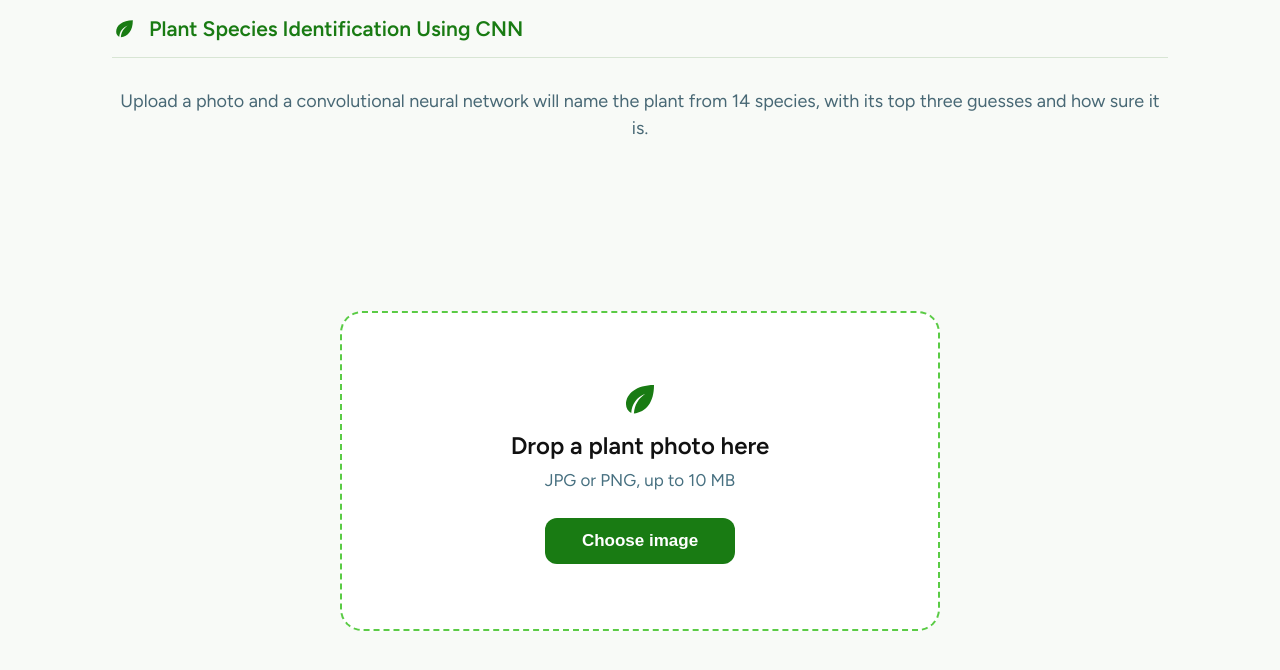
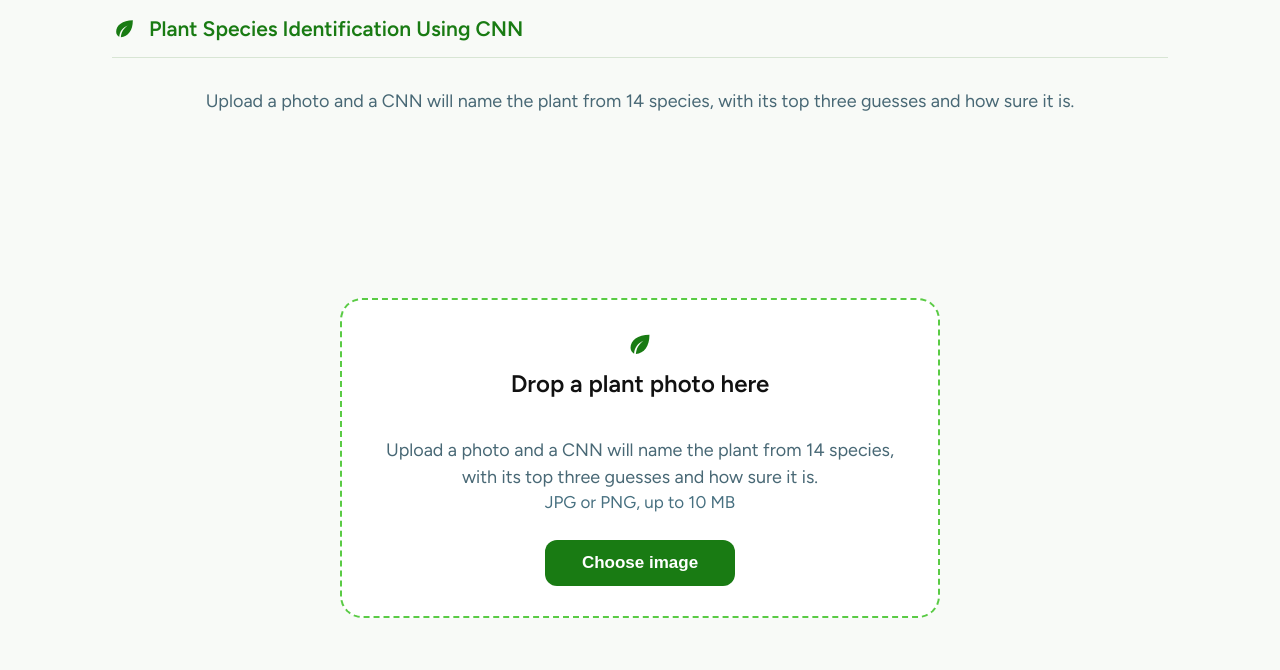
Before and after one commit to Mukunda3187/Plant-Species-Identification, a React (Vite) app in the folder frontend/: page / in a window 1280 px wide. Shown: the top 670 px of the page. Built offline with nearby package versions, Linux system fonts and the light colour scheme.

Commit message:
Update App.jsx

```diff
--- a/frontend/src/App.jsx
+++ b/frontend/src/App.jsx
@@ -111,7 +111,7 @@ export default function App() {
         {/* LEFT SIDE */}
         <section className="intro">
           <p className="lede">
-            Upload a photo and a convolutional neural network will name the
+            Upload a photo and a CNN will name the
             plant from 14 species, with its top three guesses and how sure it
             is.
           </p>
@@ -136,7 +136,11 @@ export default function App() {
               <LeafMark size={50} />
 
               <p className="drop-title">Drop a plant photo here</p>
-
+              <p className="lede">
+            Upload a photo and a CNN will name the
+            plant from 14 species, with its top three guesses and how sure it
+            is.
+          </p>
               <p className="muted">
                 JPG or PNG, up to 10 MB
               </p>
```
